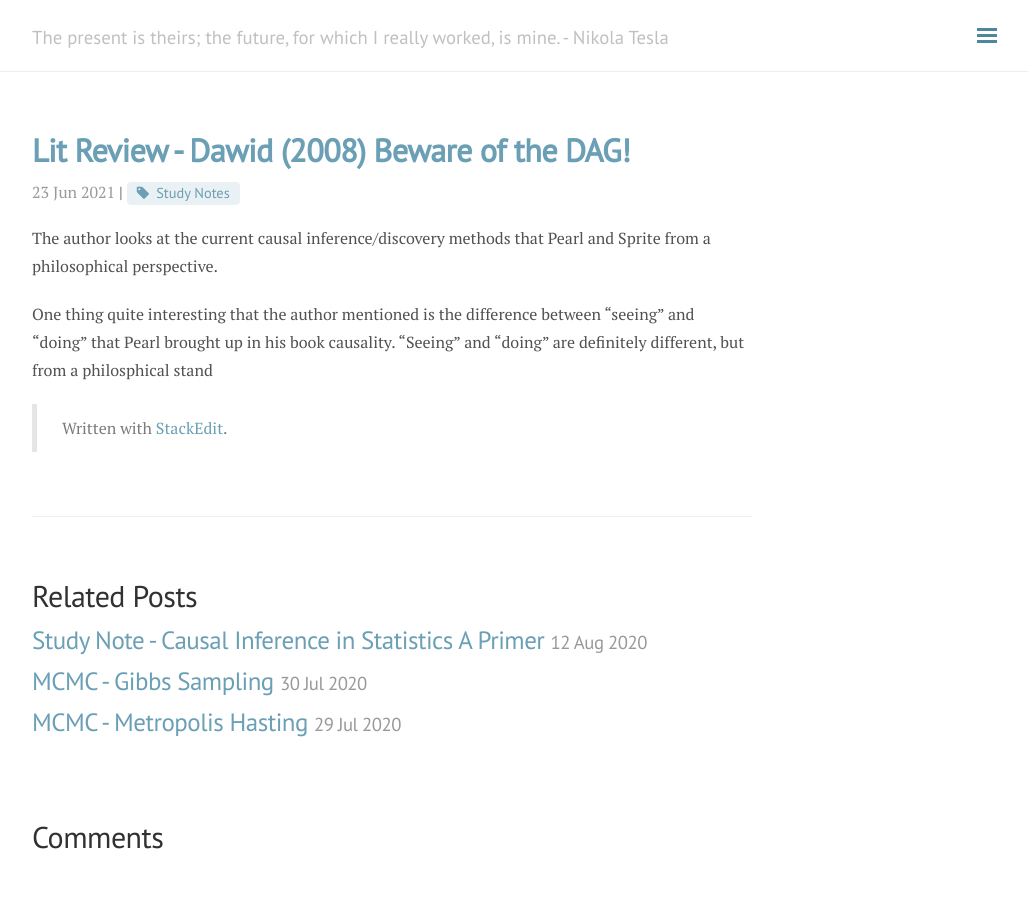
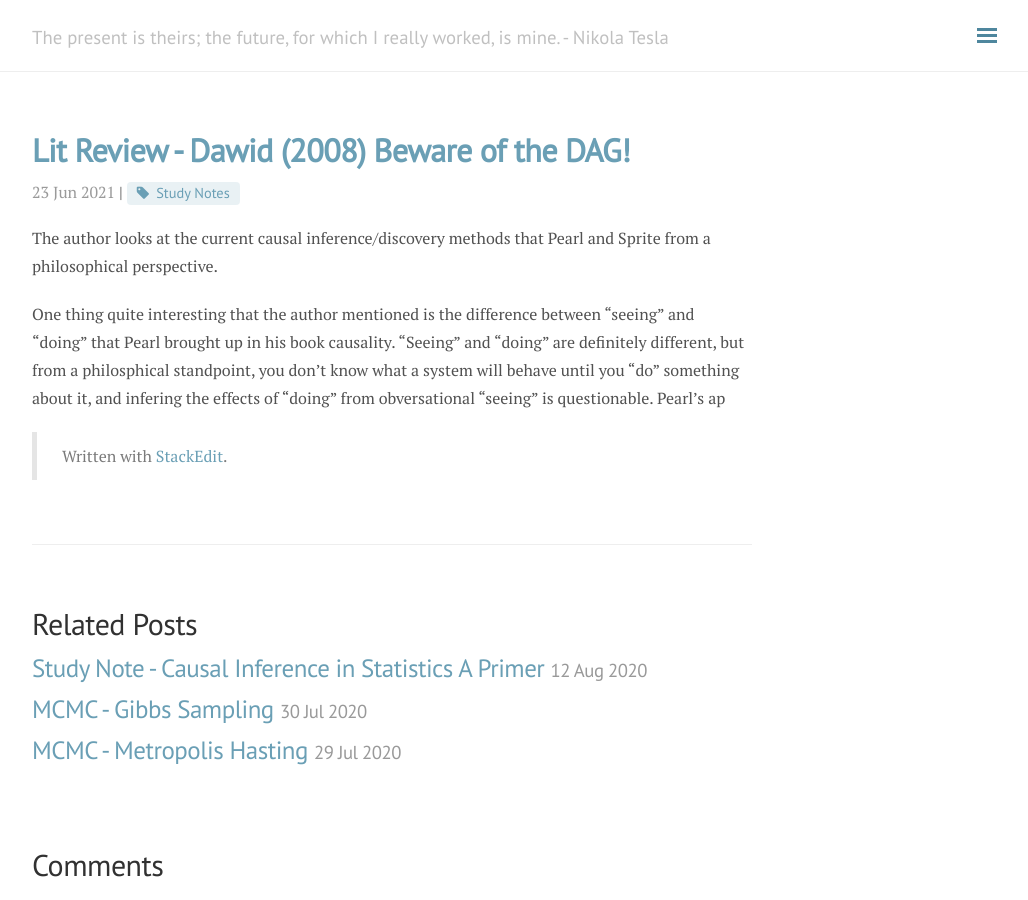
Before and after one commit to andylikescodes/andylikescodes.github.io, a Jekyll site: the page built from _posts/2021-06-23-Lit-Review-Dawid-2008.md, in a window 1280 px wide. Shown: the whole page, without its empty margins (248-1276 px from the left). Built offline with Jekyll 4.4.1, drawn with Linux system fonts in a browser that asks for light colours; nearby versions of some CDN libraries; comment, search, counter and statistics services are not loaded.

Commit message:
_posts/2021-06-23-Lit-Review-Dawid-2008.md updated from https://stackedit.io/

```diff
--- a/_posts/2021-06-23-Lit-Review-Dawid-2008.md
+++ b/_posts/2021-06-23-Lit-Review-Dawid-2008.md
@@ -6,11 +6,11 @@ category: Causal Inference
 ---
 The author looks at the current causal inference/discovery methods that Pearl and Sprite from a philosophical perspective.
 
-One thing quite interesting that the author mentioned is the difference between "seeing" and "doing" that Pearl brought up in his book causality. "Seeing" and "doing" are definitely different, but from a philosphical stand
+One thing quite interesting that the author mentioned is the difference between "seeing" and "doing" that Pearl brought up in his book causality. "Seeing" and "doing" are definitely different, but from a philosphical standpoint, you don't know what a system will behave until you "do" something about it, and infering the effects of "doing" from obversational "seeing" is questionable. Pearl's ap
 
 
 > Written with [StackEdit](https://stackedit.io/).
 <!--stackedit_data:
-eyJoaXN0b3J5IjpbLTIwNDQzMTA5MzQsODkwODk1MTc0LC0xNT
-MyNjk3ODddfQ==
+eyJoaXN0b3J5IjpbODEzNzMxMTU2LDg5MDg5NTE3NCwtMTUzMj
+Y5Nzg3XX0=
 -->
```
